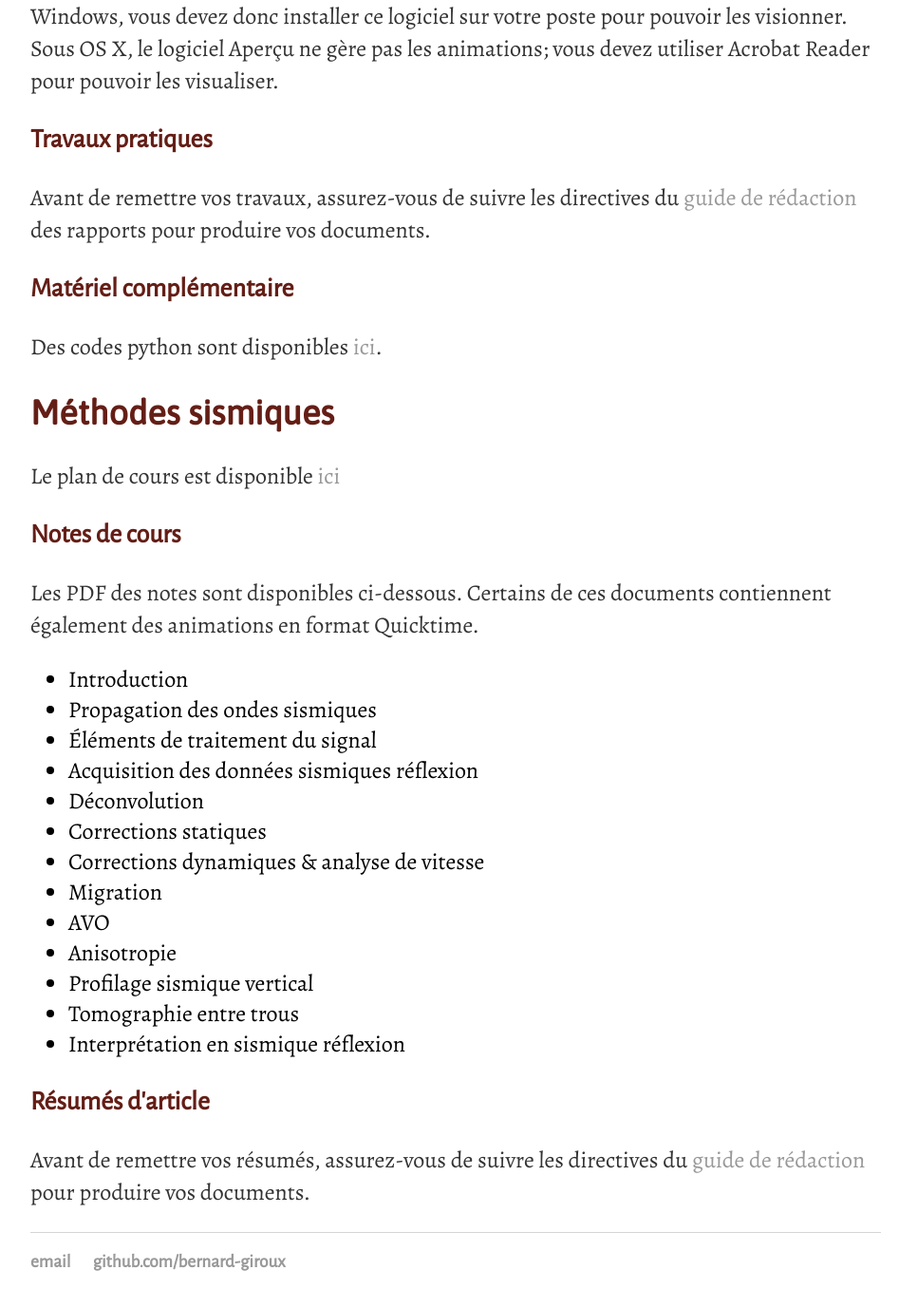
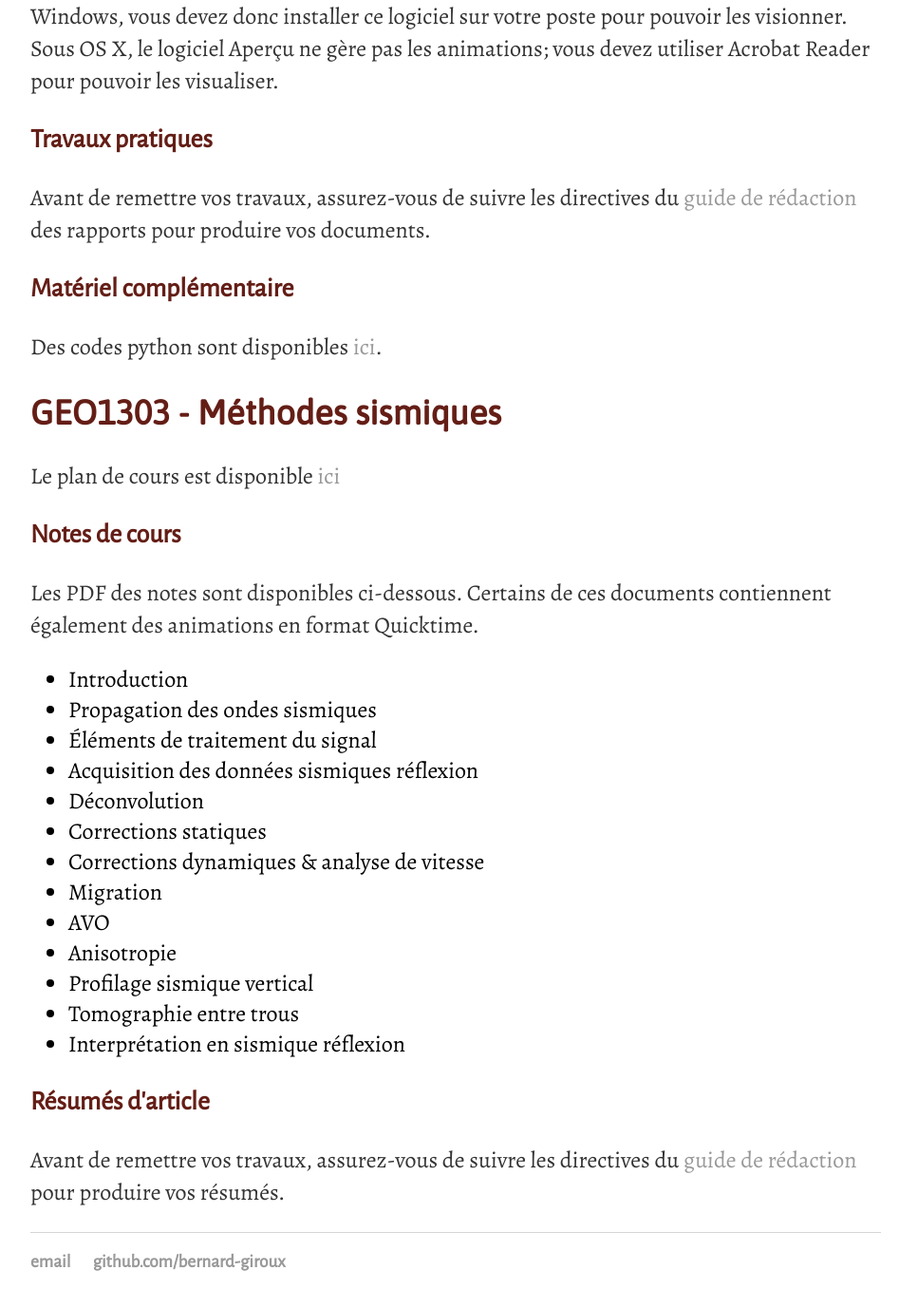
Before and after one commit to bernard-giroux/bernard-giroux.github.io, a Jekyll site: the page built from teaching/index.html, in a window 1280 px wide and 1400 px high, scrolled down 628 px. Shown: the top 1377 px of the window at 95% size, without its empty margins (160-1107 px from the left). Built offline with Jekyll 4.4.1, drawn with Linux system fonts in a browser that asks for light colours; some of the changed text lies outside the part shown.

Commit message:
ajout numéros des cours

```diff
--- a/teaching/index.html
+++ b/teaching/index.html
@@ -22,7 +22,7 @@
 		<p>Des codes python sont disponibles <a href=https://github.com/bernard-giroux/geo1302>ici</a>.
 	</div>
 	<div>
-		<h2>Méthodes sismiques</h2>
+		<h2>GEO1303 - Méthodes sismiques</h2>
 
 		<p>Le plan de cours est disponible <a href=plan_sismique.html>ici</a></p>
 		<h3>Notes de cours</h3>
@@ -43,6 +43,6 @@
 			<li>Interprétation en sismique réflexion</li>
 		</ul>
 		<h3>Résumés d'article</h3>
-		<p>Avant de remettre vos résumés, assurez-vous de suivre les directives du <a href=PDFs/guide_resumes.pdf>guide de rédaction</a> pour produire vos documents.</p>
+		<p>Avant de remettre vos travaux, assurez-vous de suivre les directives du <a href=PDFs/guide_resumes.pdf>guide de rédaction</a> pour produire vos résumés.</p>
 	</div>
 </div><!-- /.blurb -->
```
Also changed, not shown: other parts of teaching/index.html (+1 -1 lines).
